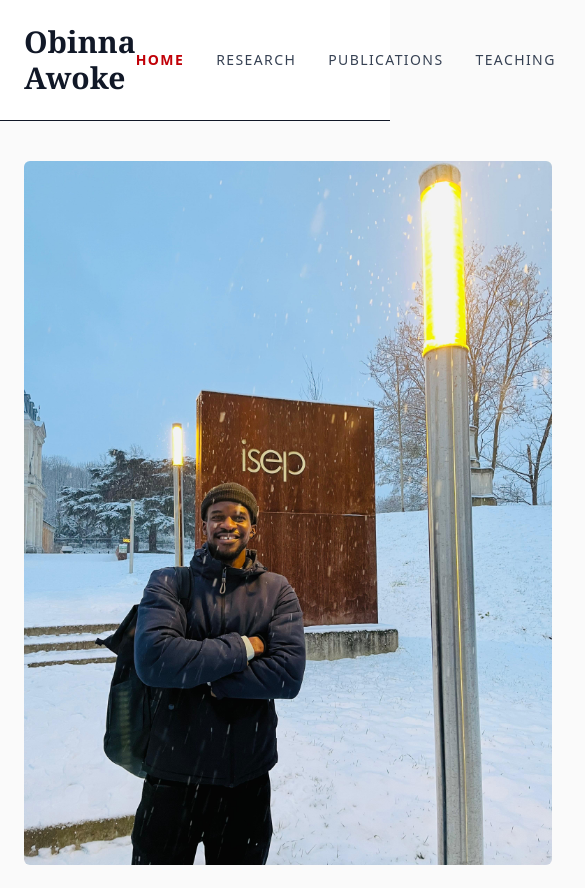
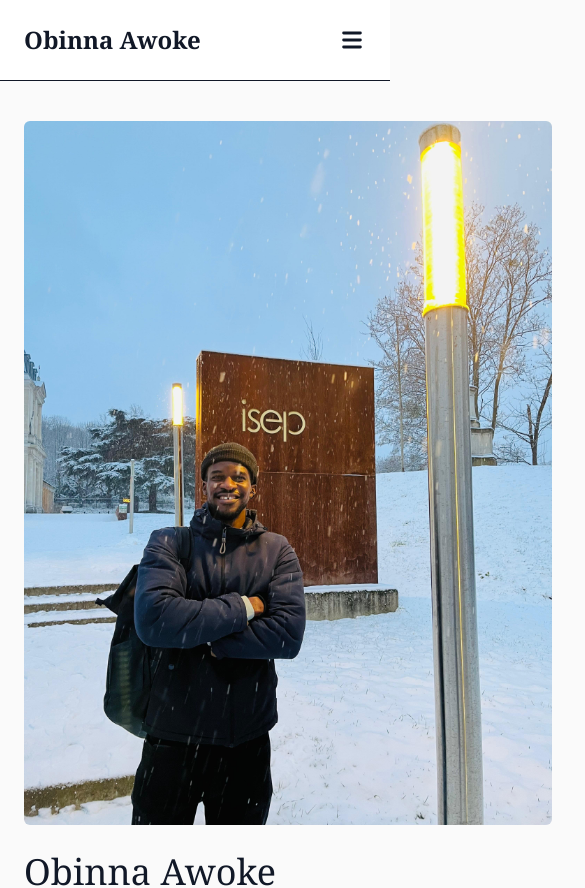
Before and after one commit to awokeo/obinna-website, a Next.js app: page / in a window 390 px wide. Shown: the top 888 px of the page, 585 px wide, since content can reach past the window. Built offline with nearby package versions, Linux system fonts and the light colour scheme.

Commit message:
Add responsive mobile navigation menu

```diff
--- a/components/Navbar.tsx
+++ b/components/Navbar.tsx
@@ -2,9 +2,12 @@
 
 import Link from "next/link";
 import { usePathname } from "next/navigation";
+import { useState } from "react";
+import { HiMenu, HiX } from "react-icons/hi";
 
 export default function Navbar() {
   const pathname = usePathname();
+  const [menuOpen, setMenuOpen] = useState(false);
 
   const links = [
     { href: "/", label: "Home" },
@@ -19,17 +22,16 @@ export default function Navbar() {
     <nav className="border-b bg-white sticky top-0 z-50">
       <div className="max-w-7xl mx-auto px-6 py-6 flex justify-between items-center">
 
-        {/* Logo / Name */}
+        {/* Logo */}
         <Link
           href="/"
-          className="font-serif text-3xl font-semibold hover:text-red-700 transition"
+          className="font-serif text-2xl md:text-3xl font-semibold hover:text-red-700 transition"
         >
           Obinna Awoke
         </Link>
 
-        {/* Navigation */}
-        <div className="flex gap-8 text-sm uppercase tracking-widest">
-
+        {/* Desktop Menu */}
+        <div className="hidden md:flex gap-8 text-sm uppercase tracking-widest">
           {links.map((link) => (
             <Link
               key={link.href}
@@ -43,10 +45,40 @@ export default function Navbar() {
               {link.label}
             </Link>
           ))}
-
         </div>
 
+        {/* Mobile Menu Button */}
+        <button
+          className="md:hidden"
+          onClick={() => setMenuOpen(!menuOpen)}
+        >
+          {menuOpen ? <HiX size={28} /> : <HiMenu size={28} />}
+        </button>
       </div>
+
+      {/* Mobile Menu */}
+      {menuOpen && (
+        <div className="md:hidden border-t bg-white">
+          <div className="flex flex-col px-6 py-4 space-y-4">
+
+            {links.map((link) => (
+              <Link
+                key={link.href}
+                href={link.href}
+                onClick={() => setMenuOpen(false)}
+                className={`uppercase tracking-wider ${
+                  pathname === link.href
+                    ? "text-red-700 font-semibold"
+                    : "text-gray-700"
+                }`}
+              >
+                {link.label}
+              </Link>
+            ))}
+
+          </div>
+        </div>
+      )}
     </nav>
   );
 }
```
